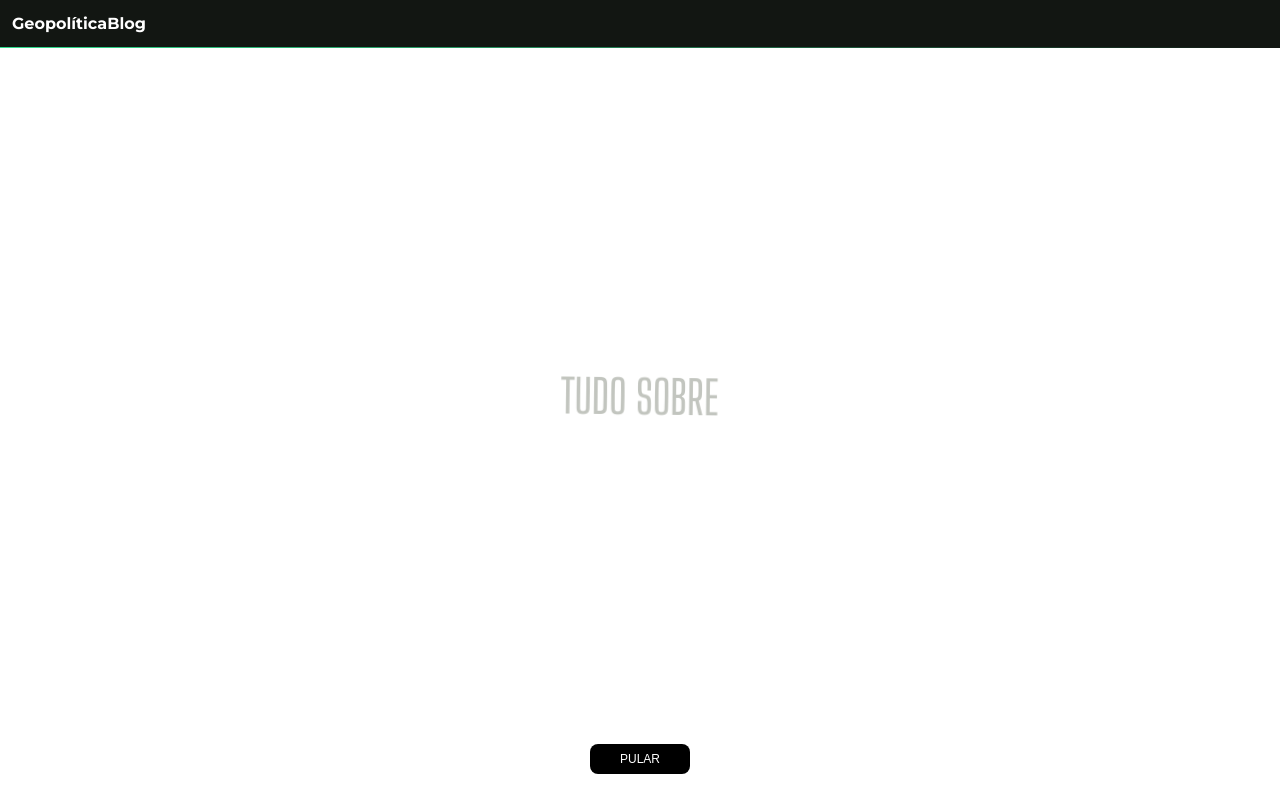
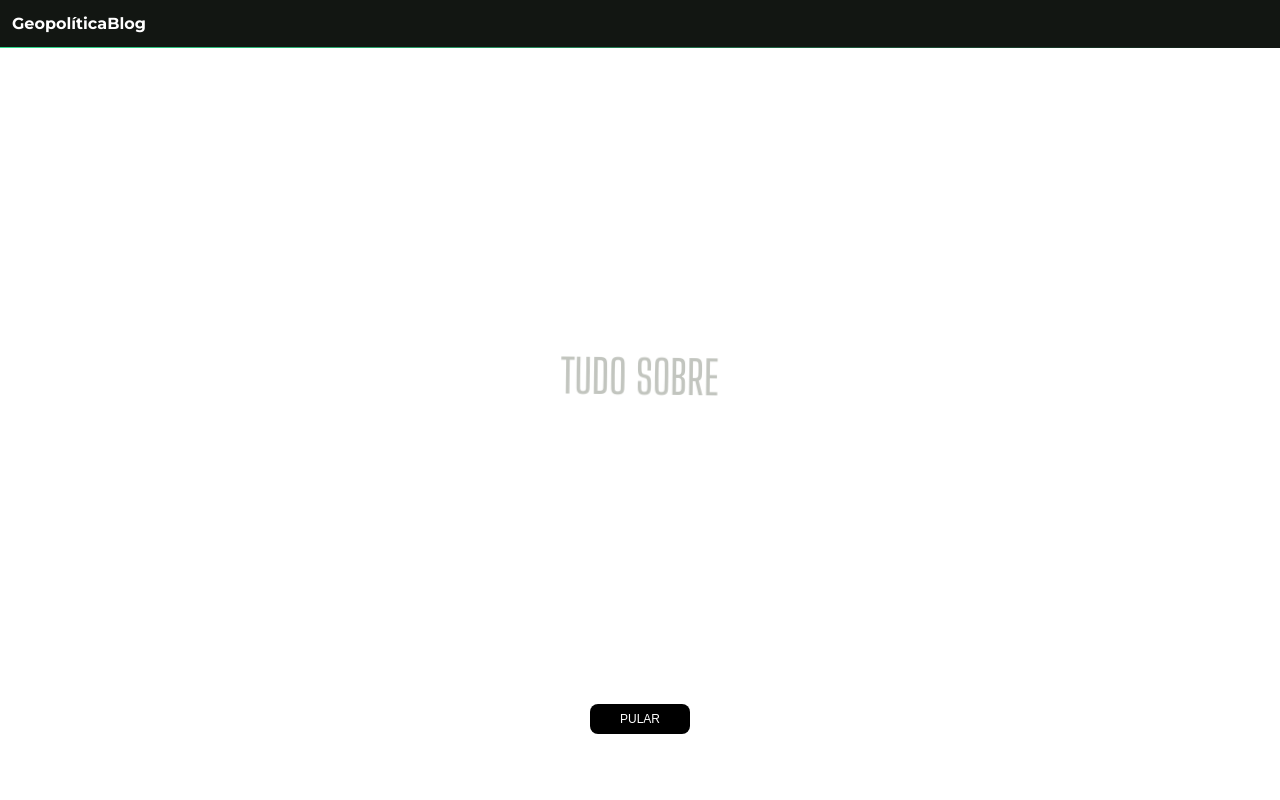
Before and after one commit to EricEOL/geopolitica_blog, a Next.js app: page /last_posts in a window 1280 px wide. Built offline with nearby package versions, Linux system fonts and the light colour scheme.

Commit message:
Corrigindo button da tela de loading

```diff
--- a/src/components/Loading/index.js
+++ b/src/components/Loading/index.js
@@ -8,7 +8,7 @@ export const LoadingContainer = styled.div`
     justify-content: center;
 
     width: 100%;
-    height: 87vh;
+    height: 82vh;
 
     button {
         position: absolute;
```
